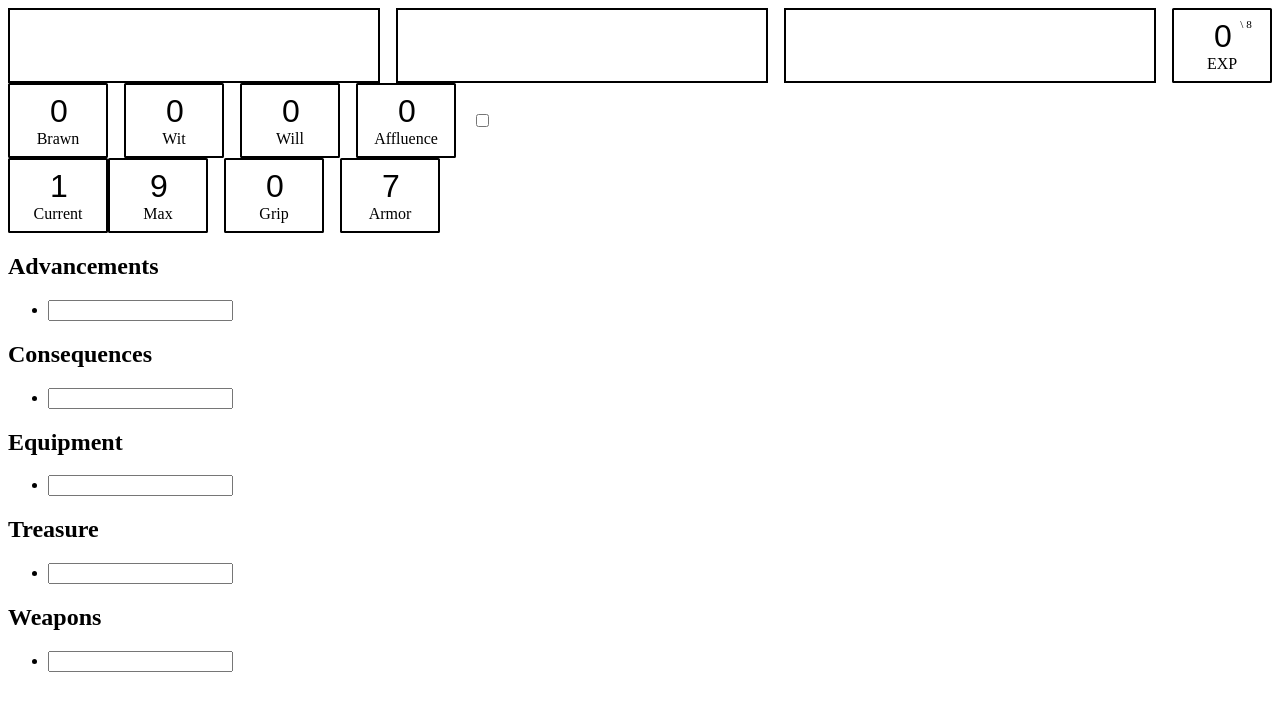
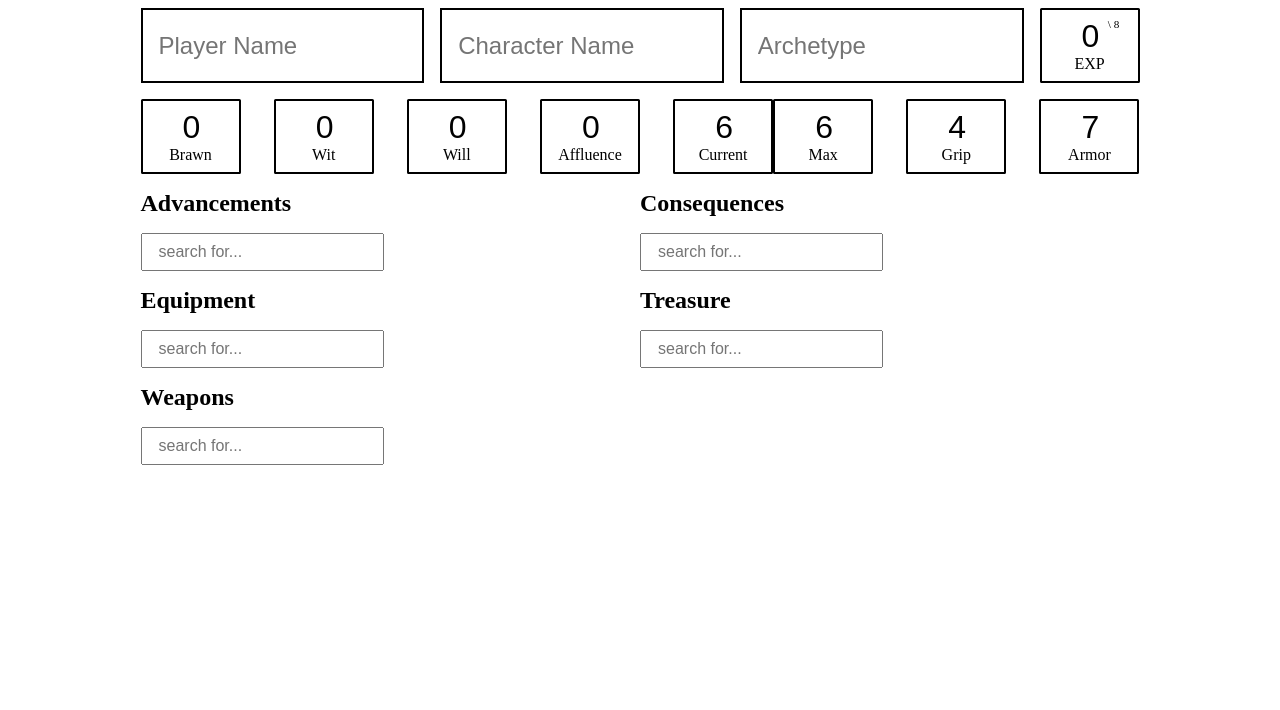
Before and after one commit to ricardolino/blb-sheet, a SvelteKit app: page / in a window 1280 px wide. Shown: the top 710 px of the page. Built offline with nearby package versions, Linux system fonts and the light colour scheme.

Commit message:
fix styles and types

```diff
--- a/src/lib/ItemList.svelte
+++ b/src/lib/ItemList.svelte
@@ -4,6 +4,8 @@
 	export let name: Item['name'];
 	export let list: Item[];
 	export let options: Item[];
+
+	export let handleResult = (result: any) => String;
 
 	let search = '';
 	let results: Item[] = [];
@@ -15,7 +17,6 @@
 	}
 
 	function addItem(item: Item) {
-		console.log('### item', JSON.stringify(item));
 		list = [...list, item];
 		search = '';
 		results = [];
@@ -26,8 +27,9 @@
 	}
 </script>
 
-<h2>{name}</h2>
-<ul>
+<div class="itemList">
+	<h2 class="title">{name}</h2>
+	<ul class="list">
 		{#each list as item}
 			<li>
 				{item.name}
@@ -35,12 +37,12 @@
 			</li>
 		{/each}
 		<li>
-		<input bind:value={search} />
-		{#if search.length >= 3}
-			<ul>
+			<input class="search" bind:value={search} placeholder="search for..." />
+			{#if search.length >= 3 && results.length > 0}
+				<ul class="results">
 					{#each results as result}
 						<li>
-						<span>{result.name}</span>
+							<span>{handleResult(result)}</span>
 							<button disabled={!search} on:click={() => addItem(result)}>+</button>
 						</li>
 					{/each}
@@ -48,3 +50,39 @@
 			{/if}
 		</li>
 	</ul>
+</div>
+
+<style>
+	.itemList {
+		display: flex;
+		flex-direction: column;
+		flex: auto;
+		margin-top: 1rem;
+		gap: 1rem;
+	}
+
+	.title {
+		margin: 0;
+	}
+
+	.search {
+		font-size: 1rem;
+		box-sizing: border-box;
+		padding: 0.5rem 1rem;
+	}
+
+	.list,
+	.results {
+		padding: 0;
+		list-style: none;
+		display: flex;
+    	flex-direction: column;
+    	gap: 0.5rem;
+		margin: 0;
+
+	}
+
+	.results {
+		margin-top: 0.5rem;
+	}
+</style>
--- a/src/lib/constants.ts
+++ b/src/lib/constants.ts
@@ -1,43 +1,54 @@
 import type { Weapon } from './types';
 
-export enum range {
+export enum Range {
 	melee,
 	short,
 	long
 }
 
-export enum stat {
+export enum Stat {
 	brawn,
 	wit,
 	will,
 	affluence
 }
 
-export enum modifier {
+export enum Modifier {
 	twoHanded,
 	melee,
 	improvised
 }
 
-export enum modifierType {
+export enum ModifierType {
 	conditional,
 	effect
 }
 
-export enum rollType {
+export enum RollType {
 	againstOdds
+}
+
+export enum WeaponType {
+	hand,
+	heavy,
+	light,
+	long,
+	throwing,
+	ranged,
+	improvised
 }
 
 const WEAPON_TYPE = {
 	hand: {
-		range: range.melee,
-		attack: [stat.brawn],
+		name: WeaponType.hand,
+		range: Range.melee,
+		attack: [Stat.brawn],
 		damageMod: 0,
 		initiative: 0,
 		modifiers: [
 			{
-				name: modifier.twoHanded,
-				type: modifierType.conditional,
+				name: Modifier.twoHanded,
+				type: ModifierType.conditional,
 				target: {
 					damageMod: 1
 				}
@@ -45,20 +56,22 @@ const WEAPON_TYPE = {
 		]
 	},
 	heavy: {
-		range: range.melee,
-		attack: [stat.brawn],
+		name: WeaponType.heavy,
+		range: Range.melee,
+		attack: [Stat.brawn],
 		damageMod: 1,
 		initiative: -1
 	},
 	light: {
-		range: range.melee,
-		attack: [stat.wit],
+		name: WeaponType.light,
+		range: Range.melee,
+		attack: [Stat.wit],
 		damageMod: -1,
 		initiative: 0,
 		modifiers: [
 			{
-				name: modifier.twoHanded,
-				type: modifierType.conditional,
+				name: Modifier.twoHanded,
+				type: ModifierType.conditional,
 				target: {
 					initiative: 1
 				}
@@ -66,14 +79,15 @@ const WEAPON_TYPE = {
 		]
 	},
 	long: {
-		range: range.short,
-		attack: [stat.brawn],
+		name: WeaponType.long,
+		range: Range.short,
+		attack: [Stat.brawn],
 		damageMod: 0,
 		initiative: -1,
 		modifiers: [
 			{
-				name: modifier.twoHanded,
-				type: modifierType.conditional,
+				name: Modifier.twoHanded,
+				type: ModifierType.conditional,
 				target: {
 					damageMod: 1
 				}
@@ -81,14 +95,15 @@ const WEAPON_TYPE = {
 		]
 	},
 	throwing: {
-		range: range.short,
-		attack: [stat.wit, stat.brawn],
+		name: WeaponType.throwing,
+		range: Range.short,
+		attack: [Stat.wit, Stat.brawn],
 		damageMod: 0,
 		initiative: 0,
 		modifiers: [
 			{
-				name: modifier.melee,
-				type: modifierType.conditional,
+				name: Modifier.melee,
+				type: ModifierType.conditional,
 				target: {
 					damageMod: -1
 				}
@@ -96,22 +111,24 @@ const WEAPON_TYPE = {
 		]
 	},
 	ranged: {
-		range: range.long,
-		attack: [stat.wit],
+		name: WeaponType.ranged,
+		range: Range.long,
+		attack: [Stat.wit],
 		damageMod: 0,
 		initiative: 0
 	},
 	improvised: {
-		range: range.melee,
-		attack: [stat.brawn],
+		name: WeaponType.improvised,
+		range: Range.melee,
+		attack: [Stat.brawn],
 		damageMod: -2, // TODO: change to half damage
 		initiative: 0,
 		modifiers: [
 			{
-				name: modifier.improvised,
-				type: modifierType.effect,
+				name: Modifier.improvised,
+				type: ModifierType.effect,
 				target: {
-					rollType: rollType.againstOdds
+					RollType: RollType.againstOdds
 				}
 			}
 		]
--- a/src/routes/+page.svelte
+++ b/src/routes/+page.svelte
@@ -1,82 +1,119 @@
 <script lang="ts">
-	import { WEAPONS } from '../lib/constants';
+	import { WEAPONS, Range, WeaponType } from '../lib/constants';
+	import type { Weapon } from "../lib/types";
 
 	import Attribute from '../lib/Attribute.svelte';
 	import ItemList from '../lib/ItemList.svelte';
 
-	let player = '';
-	let name = '';
-	let archtype = '';
-	let experience = 0;
+	let info = {
+		playerName: "",
+		characterName: "",
+		archetype: "",
+		experience: 0,
+	};
 
-	let brawn = 0;
-	let wit = 0;
-	let will = 0;
-	let affluence = 0;
+	let stats = {
+		brawn: 0,
+		wit: 0,
+		will: 0,
+		affluence: 0,
+		vigor: {
+			current: 6,
+			maximum: 6,
+		},
+		grip: 4,
+		armor: 7,
+	};
 
-	let currentVigor = 1;
-	let maxVigor = 9;
+	let status = {
+		inFight: false,
+		haveShield: false,
+	};
 
-	let grip = 0;
-	let armor = 7;
-	let inFight = false;
+	function weaponResult ({ name, type }: Weapon) {
+		return `${name} (${WeaponType[type.name]} | ${Range[type.range]})`;
+	}
 </script>
 
-<div class="info" class:hidden={inFight}>
-	<input class="textField" bind:value={player} />
-	<input class="textField" bind:value={name} />
-	<input class="textField" bind:value={archtype} />
-	<Attribute name="EXP" value={experience} min={0} max={8} />
+<section class="head">
+	<div class="info" class:hidden={status.inFight}>
+		<input class="field" bind:value={info.playerName} placeholder="Player Name" />
+		<input class="field" bind:value={info.characterName} placeholder="Character Name" />
+		<input class="field" bind:value={info.archetype} placeholder="Archetype" />
+		<Attribute name="EXP" value={info.experience} min={0} max={8} />
 	</div>
 
 	<div class="stats">
-	<Attribute name="Brawn" value={brawn} />
-	<Attribute name="Wit" value={wit} />
-	<Attribute name="Will" value={will} />
-	<Attribute name="Affluence" value={affluence} />
-	<input type="checkbox" bind:checked={inFight} />
+		<Attribute name="Brawn" value={stats.brawn} />
+		<Attribute name="Wit" value={stats.wit} />
+		<Attribute name="Will" value={stats.will} />
+		<Attribute name="Affluence" value={stats.affluence} />
+		<div class="vigor">
+			<Attribute name="Current" value={stats.vigor.current} min={1} />
+			<Attribute name="Max" value={stats.vigor.maximum} min={1} />
 		</div>
+		<Attribute name="Grip" value={stats.grip} min={1} />
+		<Attribute name="Armor" value={stats.armor} min={7} />
+	</div>
+</section>
 
-<div class="well-being">
-	<div class="vigor">
-		<Attribute name="Current" value={currentVigor} min={1} />
-		<Attribute name="Max" value={maxVigor} min={1} />
-	</div>
-	<Attribute name="Grip" value={grip} min={1} />
-	<Attribute name="Armor" value={armor} min={7} />
-</div>
-
+<section class="lists">
+	<div class="character">
 		<ItemList name="Advancements" list={[]} options={[]} />
 
 		<ItemList name="Consequences" list={[]} options={[]} />
+	</div>
 
+	<div class="items">
 		<ItemList name="Equipment" list={[]} options={[]} />
 
 		<ItemList name="Treasure" list={[]} options={[]} />
+	</div>
 
-<ItemList name="Weapons" list={[]} options={WEAPONS} />
+	<ItemList name="Weapons" list={[]} options={WEAPONS} handleResult={weaponResult} />
+</section>
 
 <style>
-	.textField {
+	.head,
+	.lists {
+		max-width: 999px;
+    	margin-left: auto;
+    	margin-right: auto;
+	}
+
+	.info {
+		margin-bottom: 1rem;
+	}
+
+	.info,
+	.stats {
+		display: flex;
+		justify-content: space-between;
+		gap: 1rem;
+	}
+
+	.info .field {
 		box-sizing: border-box;
-		padding: 0.5rem;
-		font-size: 2rem;
+		padding: 0.5rem 1rem;
+		font-size: 1.5rem;
 		border: 2px double;
 		min-width: 0;
 	}
 
-	.info,
-	.stats,
-	.well-being {
-		display: flex;
-		gap: 1rem;
+	.stats {
+		flex-wrap: wrap;
 	}
 
 	.vigor {
 		display: flex;
 	}
 
-	:global(.hidden) {
+	.character,
+	.items {
+		display: flex;
+	}
+
+	.hidden {
 		display: none;
 	}
 </style>
```
Also changed, not shown: src/lib/types.ts (+15 -14 lines). Lines whose indentation alone changed are shown as unchanged.
